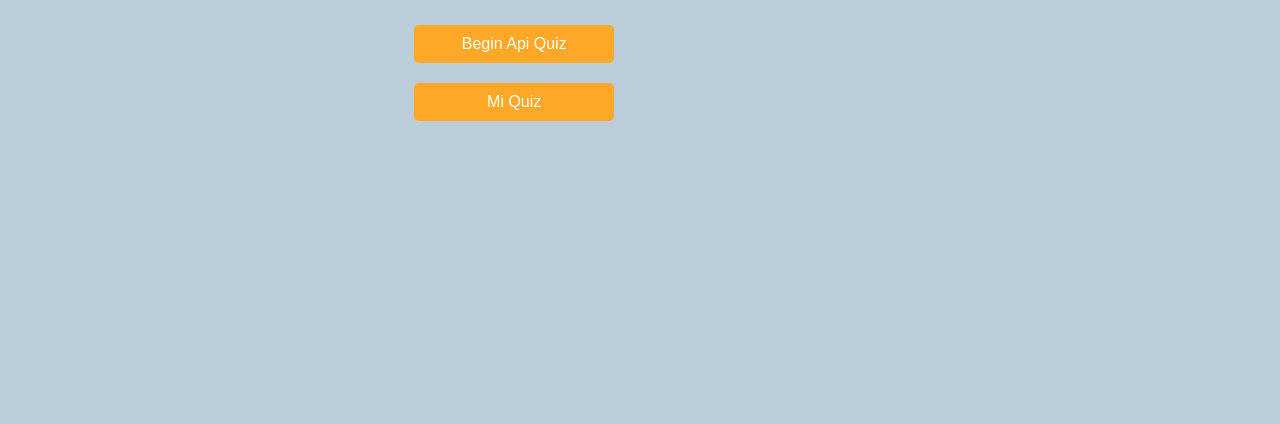
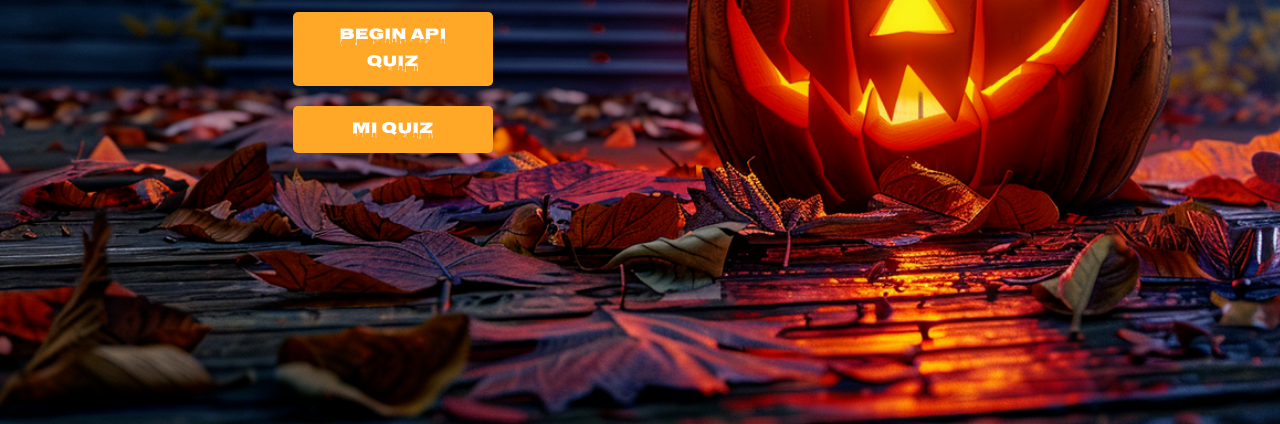
Before and after one commit to Javrod80/Quiz-de-Halloween, a plain HTML site: page Html/question.html in a window 1280 px wide. Shown: the part 376-800 px from the top of the page. Drawn offline with Linux system fonts and the light colour scheme.

Commit message:
mejoras 14/11

```diff
--- a/Scripts/home.js
+++ b/Scripts/home.js
@@ -7,11 +7,11 @@ function startQuiz() {
 function homeVisual() {
 
     let title = document.createElement("h1");
-    let text = document.createTextNode("Bienvenido al Quiz de Programación");
+    let text = document.createTextNode("Bienvenido al Quiz ");
     title.appendChild(text);
 
     let subtitle = document.createElement("h2");
-    let textsubtitle = document.createTextNode("Descubre qué tanto sabes sobre programación y desafíate a ti mismo.");
+    let textsubtitle = document.createTextNode("Descubre qué tanto sabes y desafíate a ti mismo.");
     subtitle.appendChild(textsubtitle);
 
 
@@ -75,7 +75,7 @@ function makeCanvas(divCanvasContainer) {
                 label: "Incorrectas",
                 data: incorrectData,
                 borderColor: "rgba(255, 99, 132, 1)",
-                backgroundColor: "rgba(255, 99, 132, 0.5)",
+                backgroundColor: "rgba(220, 20, 60, 0.5)",
                    borderWidth: 1
                 }]
 
--- a/Scripts/script.js
+++ b/Scripts/script.js
@@ -7,12 +7,6 @@ let currentQuestionIndex = 0;
 let correctCount = 0;
 let incorrectCount = 0;
 let myQuestionsIndex = 0;
-
-
-
-function aswerContainer() {
-
-}
 
 
 
@@ -37,7 +31,7 @@ function makeVisual() {
   divAnswers.id = "answers";
   divAnswers.style.display = "none";
 
-  // Botón para mostrar las preguntas
+  // Button para mostrar las preguntas
   let showQuestionButton = document.createElement("button");
   showQuestionButton.textContent = "Begin Api Quiz";
   showQuestionButton.addEventListener("click", () => {
@@ -49,7 +43,7 @@ function makeVisual() {
   let divMyQuestions = document.createElement("div");
   divMyQuestions.id = "my-questions";
 
-
+  // Button para mis propias preguntas
   let startMyQuestions = document.createElement("button");
   startMyQuestions.textContent = " Mi Quiz";
   startMyQuestions.addEventListener("click",() => {
@@ -68,24 +62,19 @@ function makeVisual() {
   divGeneralContainer.appendChild(divMyQuestions)
   divGeneralContainer.appendChild(divAnswers);
 
-
-
-
-
   document.body.appendChild(divGeneralContainer);
 
   myquestions();
 }
 makeVisual();
 
+// función para las preguntas api
 function showQuestion() {
 
   let divAnswers = document.getElementById("answers");
   divAnswers.style.display = "block";
 
-
-
-  // Verificar si se han mostrado todas las preguntas
+ // Verificar si se han mostrado todas las preguntas
   if (currentQuestionIndex < response.length) {
     divAnswers.innerHTML = "";
 
@@ -117,7 +106,7 @@ function showQuestion() {
       divAnswers.appendChild(answerCard);
     });
 
-    // Subtítulo
+    // Mensaje en el div, despúes de las respuetas
     let subtitle = document.createElement("h2");
     let textsubtitle = document.createTextNode("Elige una respuesta para pasar a la siguiente pregunta.");
     subtitle.appendChild(textsubtitle);
@@ -185,65 +174,65 @@ function saveGameResult(correctCount, incorrectCount) {
 
 
 // Utilizar mis propias preguntas para el quiz
-
+// Creo un array de preguntas
 function myquestions() {
 
   let myquestions = [
     {
-      "question": "¿Quién pintó Las meninas?",
+      "question": "1.¿Quién pintó Las meninas?",
       "correct_answer": "Diego Velázquez",
-      "incorrect_answer": ["Francisco de Goya", "Salvador Dalí"]
+      "incorrect_answer": ["Francisco de Goya", "Salvador Dalí", "Pablo Picasso"]
     },
     {
-      "question": "¿Cuál es la capital de Hungría?",
+      "question": "2.¿Cuál es la capital de Hungría?",
       "correct_answer": "Budapest",
       "incorrect_answer": ["Praga", "Viena", "Estambul"]
 
 
     },
     {
-      "question": "Aproximadamente, ¿cuántos huesos tiene el cuerpo humano?",
+      "question": "3.Aproximadamente, ¿cuántos huesos tiene el cuerpo humano?",
       "correct_answer": "206 ",
-      "incorrect_answer": ["40", "208"]
+      "incorrect_answer": ["40", "208","405"]
     },
     {
-      "question": "¿El río más largo de España?",
+      "question": "4.¿El río más largo de España?",
       "correct_answer": "El río Tajo",
       "incorrect_answer": ["Río Guadiana", "Río Duero", "Río Guadalquivir"]
 
 
     },
     {
-      "question": "¿Cuál es el océano más grande?",
+      "question": "5.¿Cuál es el océano más grande?",
       "correct_answer": "Océano Pacífico ",
       "incorrect_answer": ["Océano Atlántico", "Océano Índico", "Océano Antártico", "Océno Ártico"]
     },
     {
-      "question": "¿De dónde son originarios juegos olímpicos?",
+      "question": "6.¿De dónde son originarios juegos olímpicos?",
       "correct_answer": "Grecia",
       "incorrect_answer": ["Roma", "Creta", "Londres"]
 
 
     },
     {
-      "question": "¿Cuál fue la primera película de Walt Disney?",
+      "question": "7.¿Cuál fue la primera película de Walt Disney?",
       "correct_answer": "Blancanieves y los siete enanitos ",
-      "incorrect_answer": ["Mickey Mouse", "La sirenita"]
+      "incorrect_answer": ["Mickey Mouse", "La sirenita", "La cenicienta"]
     },
     {
-      "question": ". ¿Cuántos satélites tenemos orbitando alrededor de la tierra?",
-      "correct_answer": "4.256 satélites",
-      "incorrect_answer": ["1419 satélites", "150 satélites", "8500 satélites"]
+      "question": "8.¿Cuántos satélites tenemos orbitando alrededor de la tierra?",
+      "correct_answer": "7.000 satélites",
+      "incorrect_answer": ["1.419 satélites", "150 satélites", "8.500 satélites"]
 
 
     },
     {
-      "question": "¿Cuántas veces parpadea por semana una persona?",
+      "question": "9.¿Cuántas veces parpadea por semana una persona?",
       "correct_answer": "25.000 veces",
-      "incorrect_answer": ["1.500 veces", "55.000 veces"]
+      "incorrect_answer": ["1.500 veces", "55.000 veces", "7.200"]
     },
     {
-      "question": " ¿Ciudad más poblada mundo?",
+      "question": "10.¿Ciudad más poblada mundo?",
       "correct_answer": "Tokio",
       "incorrect_answer": ["Praga", "Buenos Aires", "Estambul"]
 
@@ -261,13 +250,14 @@ function myquestions() {
 }
 
 
-
+// Función para mis propias preguntas
 function goToQuiz() {
-
 
   let divAnswers = document.getElementById("answers");
   divAnswers.style.display = "block";
   divAnswers.innerHTML = "";
+
+  // Recupero las preguntas. Función similar a la de las preguntas Api.
   let getQuestions = JSON.parse(localStorage.getItem("myQuestions"));
   console.log("hola" , getQuestions);
 
@@ -317,6 +307,7 @@ function goToQuiz() {
 
 }
 
+// Función para manejar mis preguntas
 function handleMyAnswers (selectedAnswer, correctAnswer, answerCard) {
 
   if (selectedAnswer === correctAnswer) {
--- a/Styles/estilos.css
+++ b/Styles/estilos.css
@@ -1,12 +1,14 @@
 /* Estilos página scripts.html */
 body {
-    font-family: Arial, sans-serif;
+    font-family: miFuente, sans-serif;
     display: flex;
     justify-content: center;
     align-items: center;
+    background-image: url("../Recursos/kikphotorealistic.png");
+    background-size: cover;
+    background-repeat:no-repeat ;
     height: 100vh;
     margin: 0;
-    background-color: #bacdd9;
 }
 
 h1 {
@@ -26,18 +28,18 @@ h2 {
 
 /* Estilo para el contenedor de las tarjetas */
 #answers {
-    background-color: rgb(18, 161, 238);
+    background-color: #808080;
     padding: 20px;
     border-radius: 10px;
     box-shadow: 0 4px 8px rgba(0, 0, 0, 0.1);
     width: auto;
     min-width: 300px;
-    max-width: 90%;
+    max-width: 85%;
     text-align: center;
     display: flex;
     flex-direction: column;
-    justify-content: flex-start;
-    align-items: center
+    align-items: center;
+
 }
 
 /* Estilo para las preguntas */
@@ -47,6 +49,8 @@ h2 {
     font-weight: bold;
     word-wrap: break-word;
     text-align: center;
+    align-items: center;
+    color: #b30000;
 }
 
 /* Estilos para las tarjetas de respuestas */
@@ -56,13 +60,14 @@ h2 {
     border-radius: 10px;
     box-shadow: 0 4px 8px rgba(0, 0, 0, 0.1);
     padding: 15px;
-    margin: 10px 0;
+    margin: auto ;
     width: 80%;
     /* Ajusta el tamaño de las tarjetas */
     text-align: center;
     cursor: pointer;
     transition: transform 0.2s ease, box-shadow 0.3s ease;
     font-size: 16px;
+    margin-bottom: 15px;
 }
 .answer-card:hover {
     transform: scale(1.05);
@@ -92,9 +97,14 @@ button {
     width: 100%;
     max-width: 200px;
     text-align: center;
+    font-family: mifuente;
 
 }
 
 button:hover {
-    background-color: #0056b3;
+    background-color: #45a049;
 }
+@font-face {
+    font-family: "miFuente";
+    src: url("../Recursos/Nosifer-Regular.ttf");
+}
--- a/Styles/home.css
+++ b/Styles/home.css
@@ -1,12 +1,13 @@
 /* Estilos para la página home.html*/
 body {
-    font-family: Arial, sans-serif;
+    font-family: mifuente, sans-serif;
     display: flex;
     justify-content: center;
     height: 100vh;
     margin: 0;
-    background-color: #bacdd9;
-    flex-direction: column;
+    background-image: url("../Recursos/kikphotorealistic.png");
+    background-size: cover;
+    background-repeat:no-repeat ;
 }
 
 h1 {
@@ -19,7 +20,7 @@ h1 {
 h2 {
     text-align: center;
     margin-top: 40px;
-    color: rgb(6, 108, 37);
+    color: rgb(230, 204, 220);
 
 
 }
@@ -42,6 +43,7 @@ h2 {
     border-radius: 5px;
     cursor: pointer;
     text-align: center;
+    font-family: miFuente;
 
 }
 
@@ -55,7 +57,7 @@ h2 {
     align-items: center;
     padding: 20px;
     margin-top: 20px;
-    background-color: #f0f4f8;
+    background-color: #f89b9b;
 
     border-radius: 10px;
 
@@ -67,17 +69,7 @@ h2 {
 
 }
 
-#myQuestions-quiz {
-    margin-left: auto;
-    padding: 10px 20px;
-    font-size: 16px;
-    background-color: #FFA726;
-    color: white;
-    border: none;
-    border-radius: 5px;
-    cursor: pointer;
-    text-align: center;
-
-
-
+@font-face {
+    font-family: "miFuente";
+    src: url("../Recursos/Nosifer-Regular.ttf");
 }
--- a/Styles/results.css
+++ b/Styles/results.css
@@ -1,12 +1,14 @@
 /* Estilos pagina results.html*/
 body {
-    font-family: Arial, sans-serif;
+    font-family: miFuente, sans-serif;
     display: flex;
     justify-content: center;
-    height: 80vh;
+    height: 100vh;
     margin: 0;
-    background-color: #bacdd9;
-    flex-direction: column;
+    background-image: url("../Recursos/kikphotorealistic.png");
+    background-size: cover;
+    background-repeat:no-repeat ;
+
     align-items: center;
 }
 
@@ -29,11 +31,11 @@ button {
     width: 100%;
     max-width: 200px;
     text-align: center;
-
+    font-family: mifuente;
 }
 
 button:hover {
-    background-color: #0056b3;
+    background-color: #45a049;
 }
 
 /* Estilo para el parrafo */
@@ -43,8 +45,8 @@ p {
     border-radius: 10px;
     box-shadow: 0 4px 8px rgba(0, 0, 0, 0.1);
     width: auto;
-    min-width: 400px;
-    max-width: 90%;
+    min-width: 500px;
+    max-width: 100%;
     text-align: center;
     color: #000000;
     font-size: 20px;
@@ -66,3 +68,7 @@ p {
 
     font-weight: bold;
 }
+@font-face {
+    font-family: "miFuente";
+    src: url("../Recursos/Nosifer-Regular.ttf");
+}
```
Also changed, not shown: Html/home.html (+1 -0 lines), Recursos/Nosifer-Regular.ttf (added), Recursos/kikphotorealistic.png (added).
